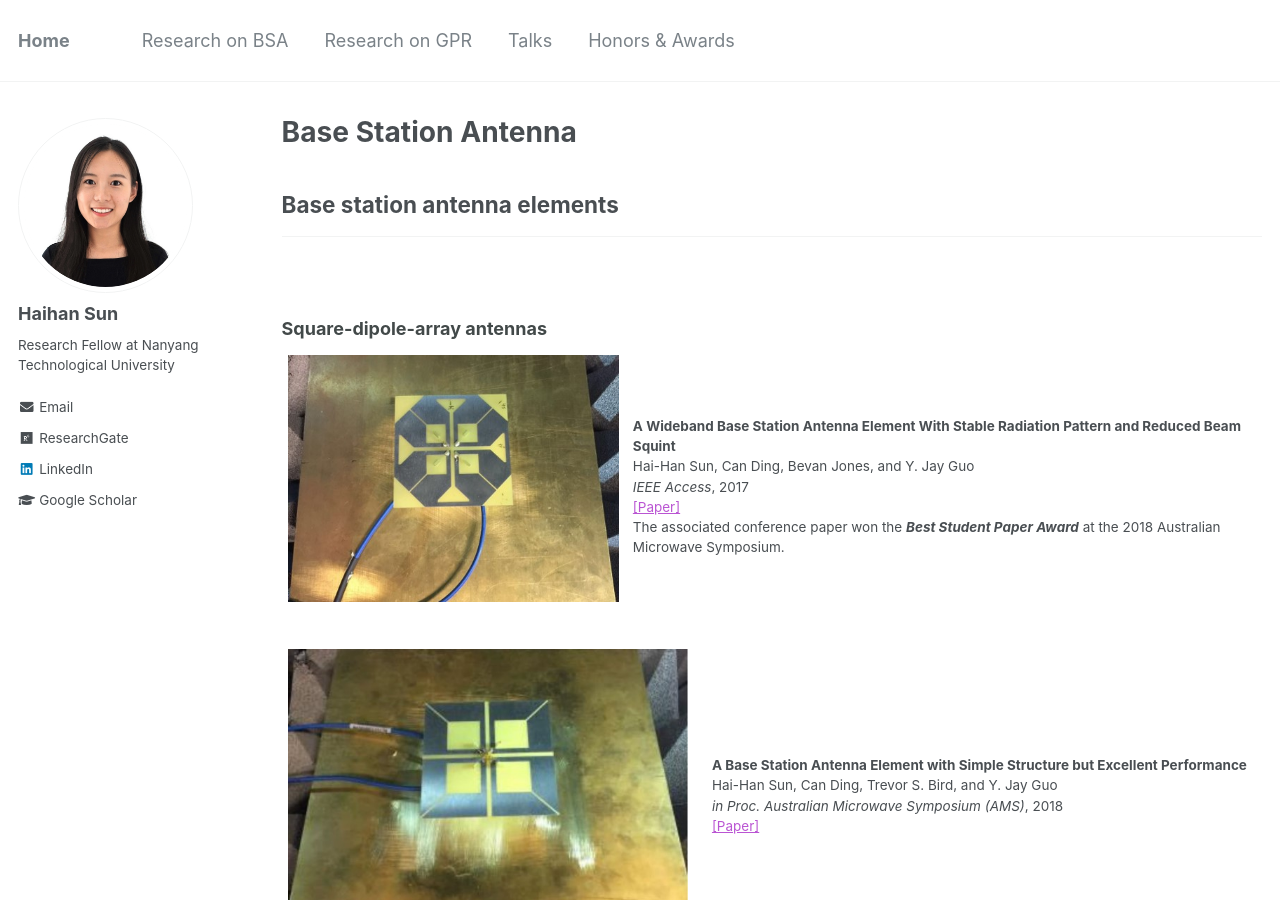
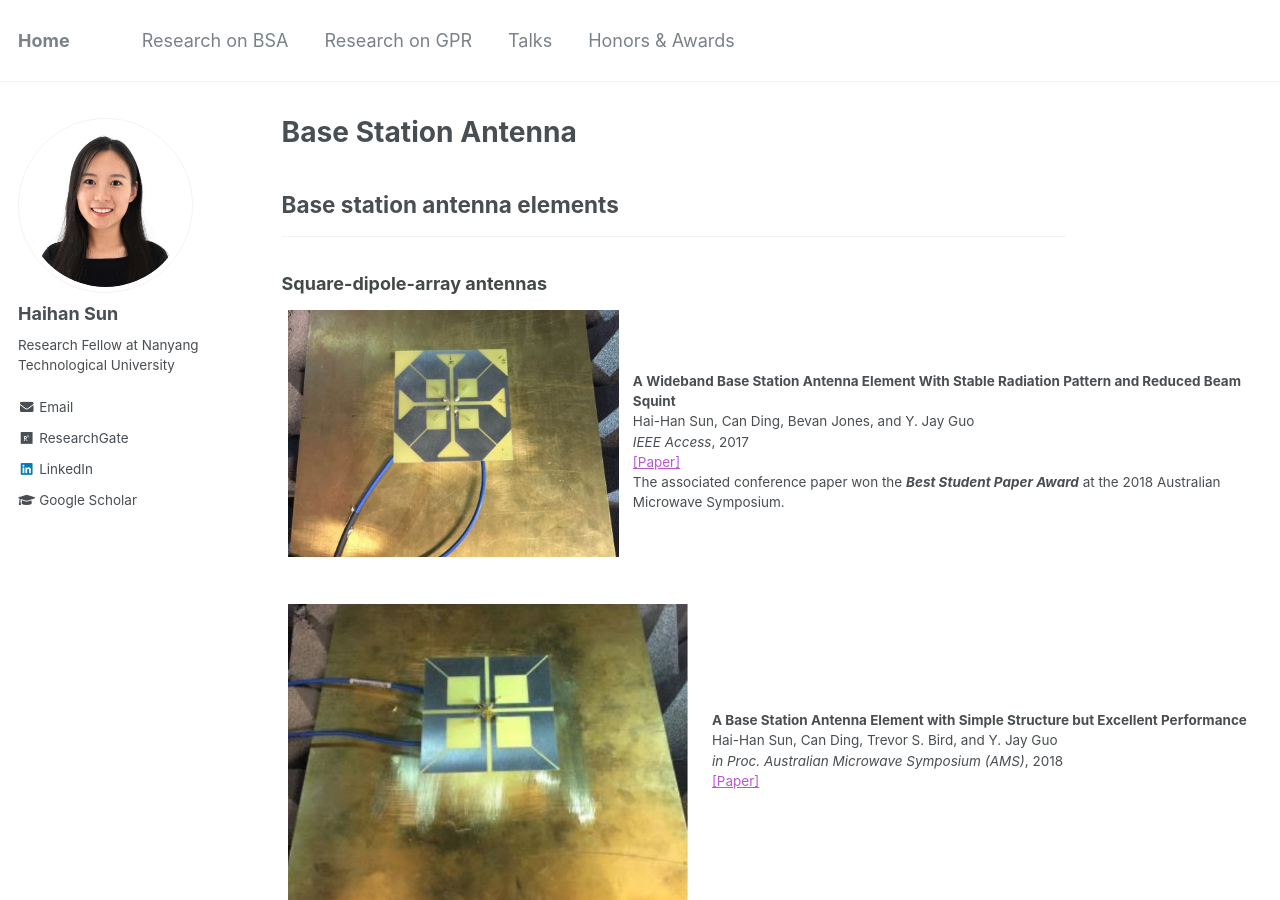
Before and after one commit to Haihan-Sun/Haihan-Sun.github.io, a Jekyll site: the page built from _pages/BSA.html, in a window 1280 px wide and 900 px high. Built offline with Jekyll 4.4.1, drawn with Linux system fonts in a browser that asks for light colours.

Commit message:
Update BSA.html

```diff
--- a/_pages/BSA.html
+++ b/_pages/BSA.html
@@ -15,8 +15,8 @@ author_profile: true
 <body>
 
 <h2>Base station antenna elements</center></h2>
-<HR>
-<br>
+<HR style="border:3 " width="80%"  SIZE=3>
+
 <h3 style="color:#424949;">Square-dipole-array antennas</center></h3>
 
 <table class="imgtable"><tr><td>
```
